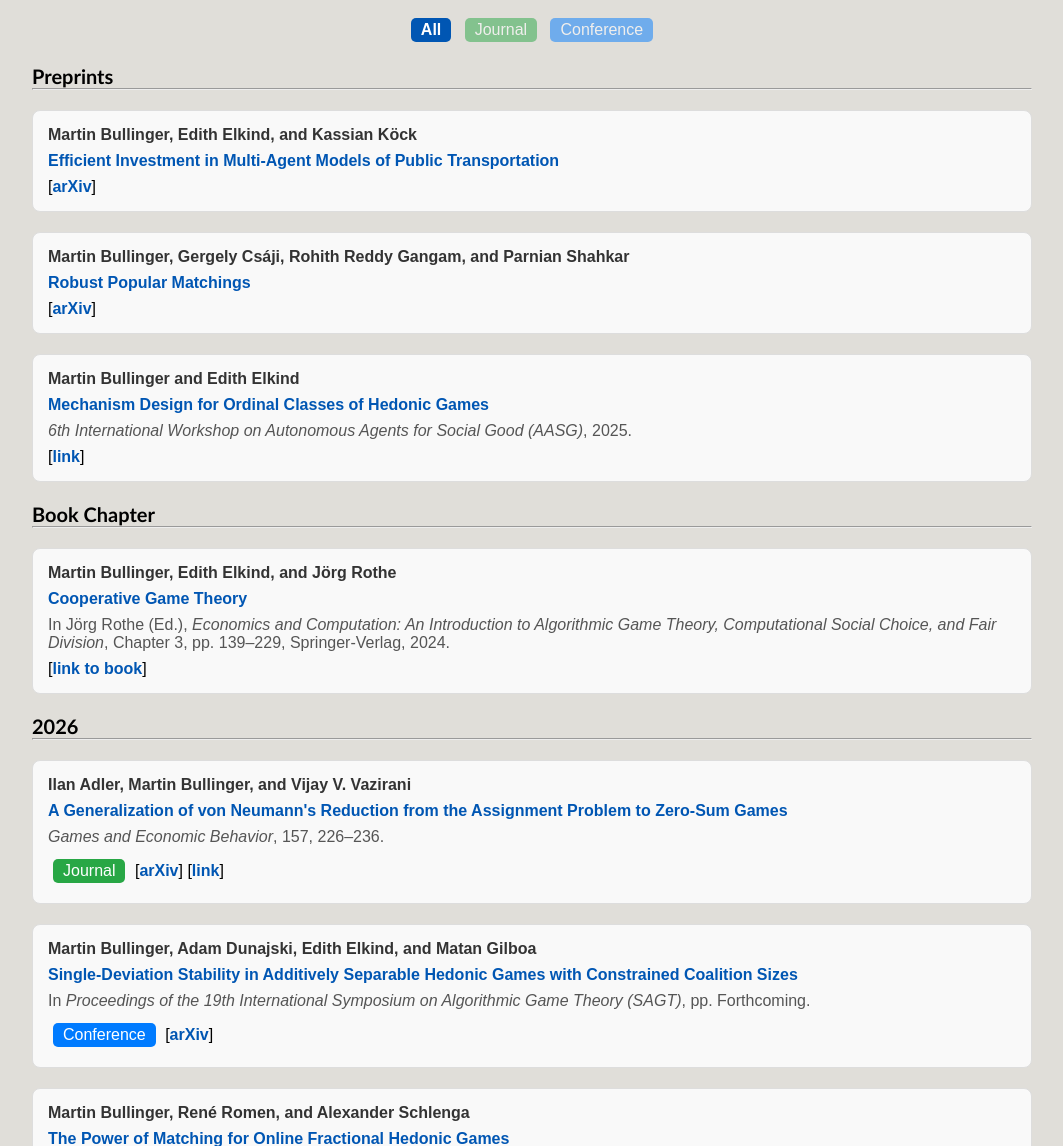
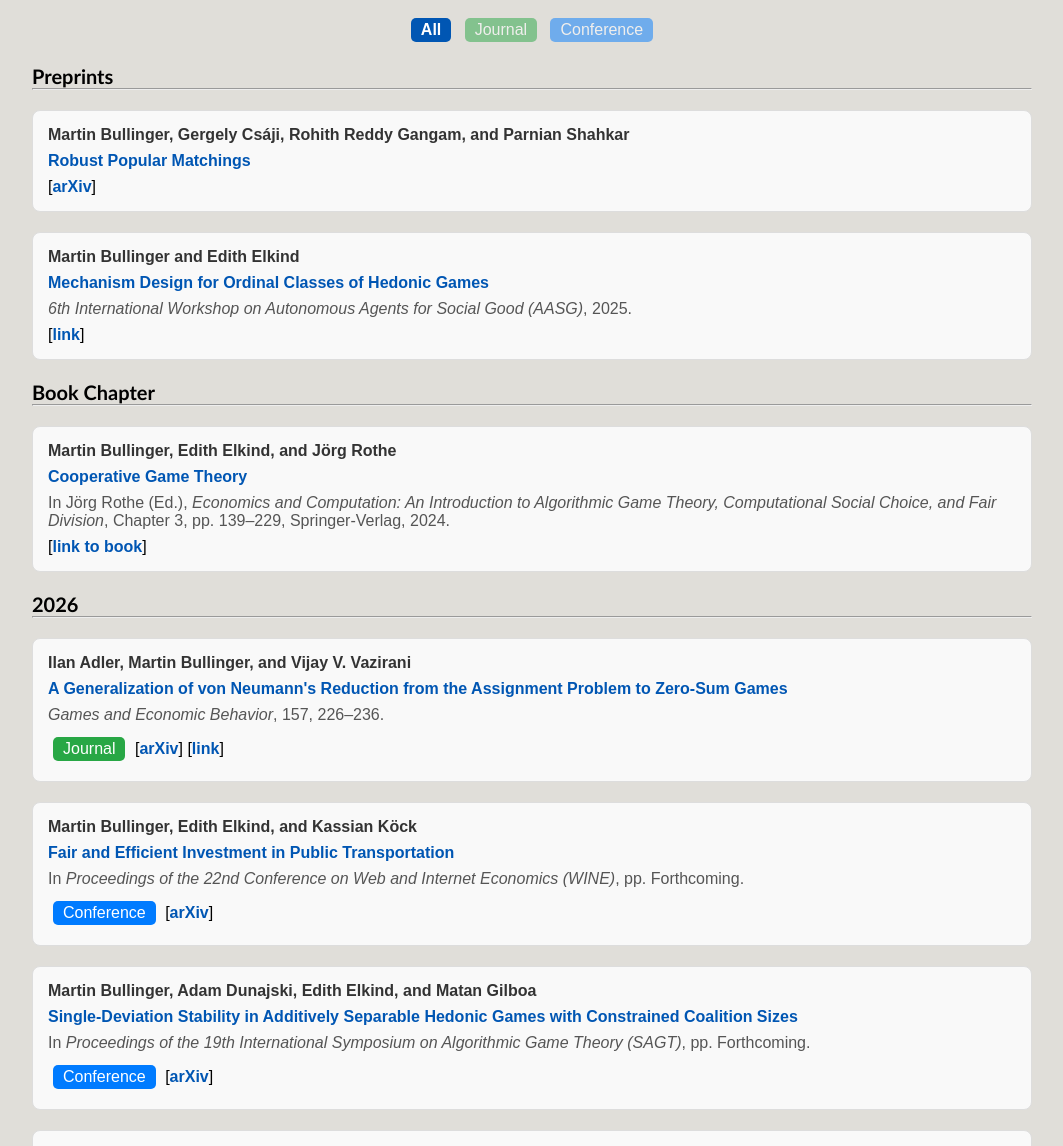
Before and after one commit to martin-bullinger/martin-bullinger.github.io, a plain HTML site: page publications.html in a window 1280 px wide. Shown: the part 261-1407 px from the top of the page, without its empty margins (108-1171 px from the left). Drawn offline with Linux system fonts and the light colour scheme.

Commit message:
add new WINE paper

```diff
--- a/publications.html
+++ b/publications.html
@@ -147,11 +147,6 @@
     	<p style="font-size: 20px; text-align: left; font-weight: bold;">Preprints</p>
     	<hr>
 
-    	<div class="publication-entry preprint">
-    	    <div class="authors">Martin Bullinger, Edith Elkind, and Kassian Köck</div>
-    	    <div class="title">Efficient Investment in Multi-Agent Models of Public Transportation</div>
-    	    <p style="font-size: 16px">[<a href="https://arxiv.org/abs/2602.03687">arXiv</a>]</p>
-    	</div>
 
     	<div class="publication-entry preprint">
     	    <div class="authors">Martin Bullinger, Gergely Csáji, Rohith Reddy Gangam, and Parnian Shahkar</div>
@@ -202,6 +197,20 @@
 	    </p>
 	</div>
 
+
+    <div class="publication-entry conference">
+        <div class="authors">Martin Bullinger, Edith Elkind, and Kassian Köck</div>
+        <div class="title">Fair and Efficient Investment in Public Transportation</div>
+	    <div class="venue">
+	        In <em>Proceedings of the 22nd Conference on Web and Internet Economics (WINE)</em>, pp. Forthcoming.
+	    </div>
+	    <p style="font-size: 16px">
+		    <span class="button-link-container">
+		        <button onclick="filterByTag('conference')" class="filter-btn conference-btn" style="opacity: 1;">Conference</button>
+		        [<a href="https://arxiv.org/abs/2602.03687">arXiv</a>]
+		    </span>
+		</p>
+    </div>
 
     <div class="publication-entry conference">
     	<div class="authors">Martin Bullinger, Adam Dunajski, Edith Elkind, and Matan Gilboa</div>
```
